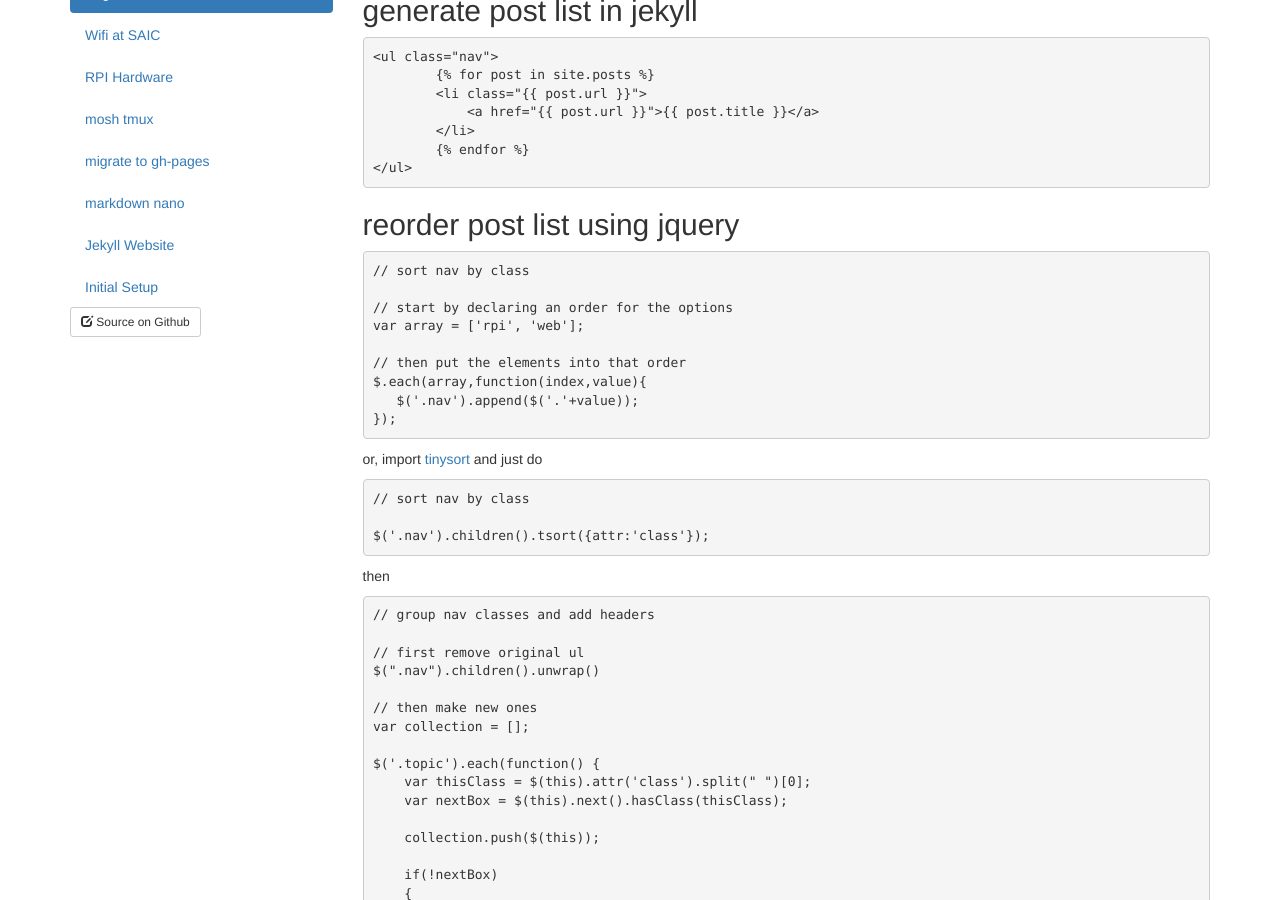
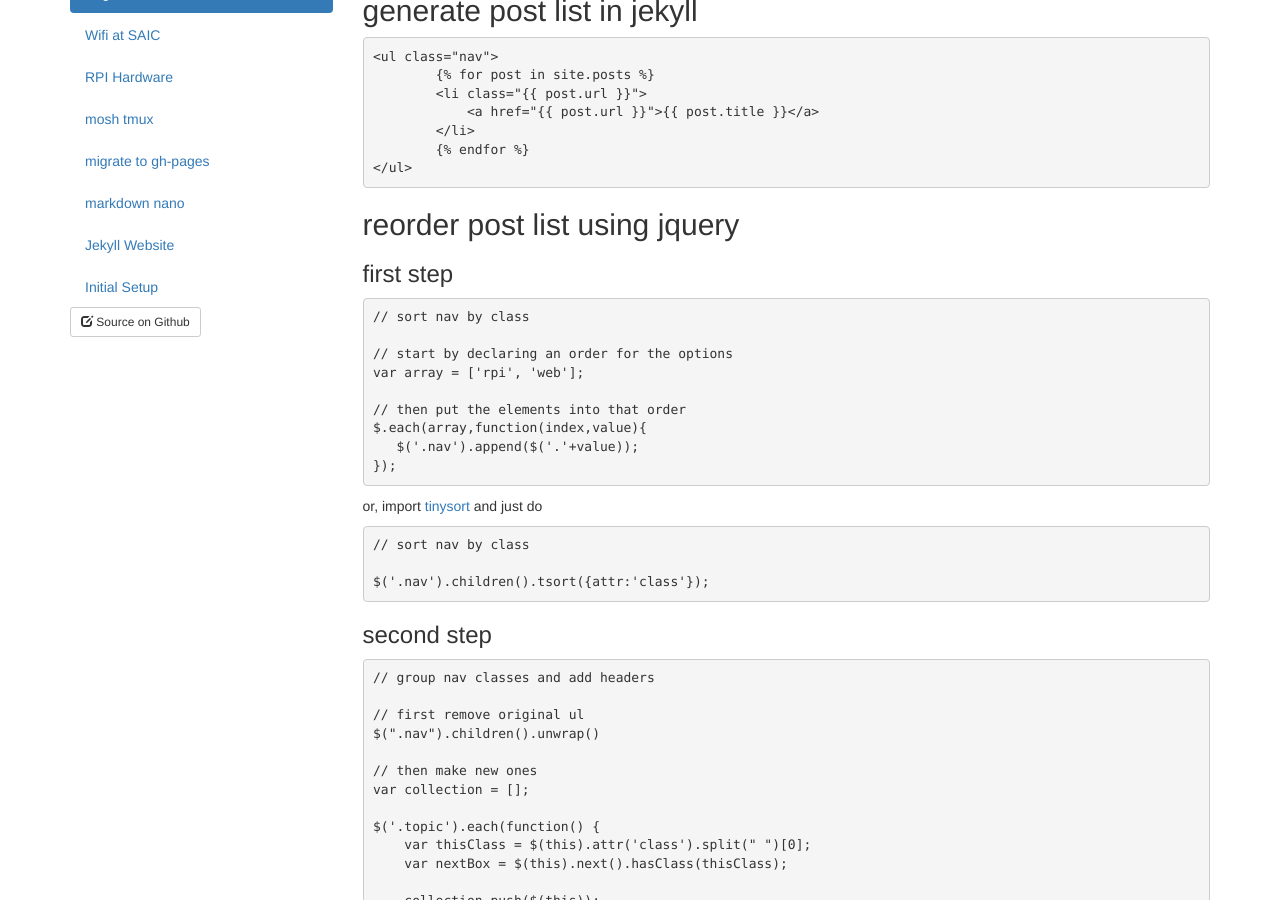
Before and after one commit to amonks/rpi-setup, a Jekyll site: the page built from _posts/2013-12-7-jekyll-categories.md, in a window 1280 px wide and 900 px high, scrolled down 355 px. Built offline with Jekyll 4.4.1, drawn with Linux system fonts in a browser that asks for light colours; nearby versions of some CDN libraries.

Commit message:
improved sort

```diff
--- a/_posts/2013-12-7-jekyll-categories.md
+++ b/_posts/2013-12-7-jekyll-categories.md
@@ -29,6 +29,8 @@ Fortunately, it's possible to get around this on the client side by creating a j
 
 ## reorder post list using jquery
 
+### first step
+
 	// sort nav by class
 
 	// start by declaring an order for the options
@@ -45,7 +47,7 @@ or, import [tinysort](http://tinysort.sjeiti.com/dist/jquery.tinysort.min.js) an
 
 	$('.nav').children().tsort({attr:'class'});
 
-then
+### second step
 
 	// group nav classes and add headers
 
```
